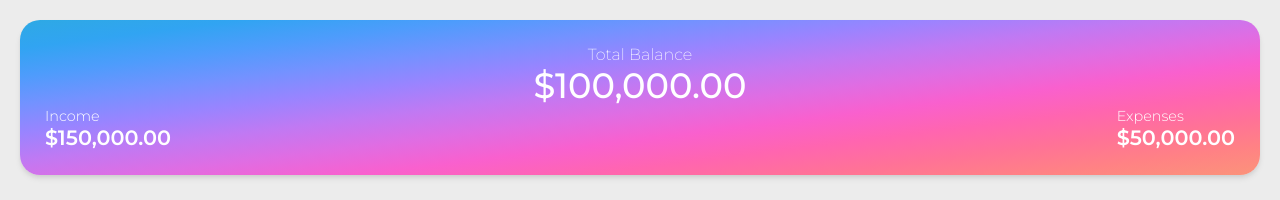
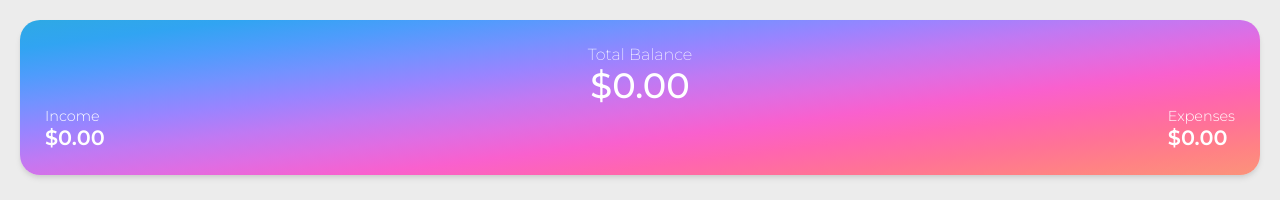
Before and after one commit to johncardozo/frontend-intermedio, an Angular app in the folder angular-expenses-tracker/: page / in a window 1280 px wide. Shown: the top 200 px of the page. Built offline with nearby package versions, Linux system fonts and the light colour scheme; no server answers.

Commit message:
Angular: recalcula las cantidades del Balance y se muestran en el componente

```diff
--- a/angular-expenses-tracker/src/app/components/home/home.component.ts
+++ b/angular-expenses-tracker/src/app/components/home/home.component.ts
@@ -10,9 +10,9 @@ import { TransactionsService } from '../../services/transactions.service';
 })
 export class HomeComponent implements OnInit {
   balance: Balance = {
-    amount: 100_000,
-    income: 150_000,
-    expenses: 50_000,
+    amount: 0,
+    income: 0,
+    expenses: 0,
   };
   transactions: Transaction[] = [];
 
@@ -21,6 +21,7 @@ export class HomeComponent implements OnInit {
   ngOnInit(): void {
     this.transactionsService.get().subscribe((response: Transaction[]) => {
       this.transactions = response;
+      this.calculateBalance();
     });
   }
 
@@ -33,6 +34,22 @@ export class HomeComponent implements OnInit {
         this.transactions = this.transactions.filter(
           (transaction) => transaction.id !== transactionId
         );
+        // Actualiza el balance
+        this.calculateBalance();
       });
   }
+
+  /**
+   * Función que recalcula las cantidades del componente Balance
+   */
+  calculateBalance() {
+    let income: number = 0;
+    let expenses: number = 0;
+    this.transactions.forEach((transaction) => {
+      if (transaction.type === 'expense') expenses += transaction.amount;
+      if (transaction.type === 'income') income += transaction.amount;
+    });
+    const amount: number = income - expenses;
+    this.balance = { amount, income, expenses };
+  }
 }
```
